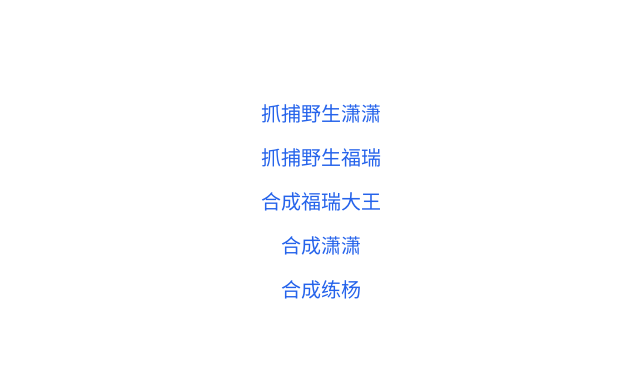
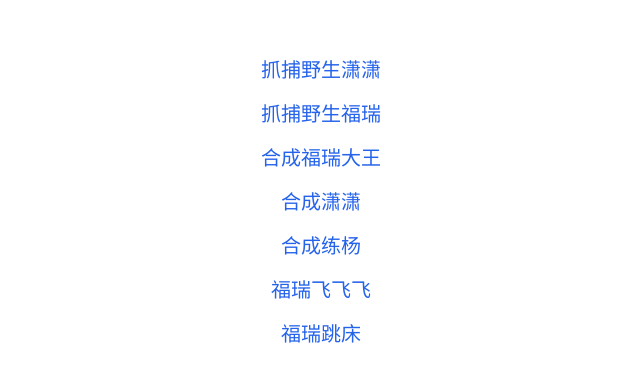
Before and after one commit to DvlGoG0729/DvlGoG0729.github.io, a plain HTML site: page index.html in a window 1280 px wide. Shown: the part 198-580 px from the top of the page, without its empty margins (319-959 px from the left). Drawn offline with nearby package versions, Linux system fonts and the light colour scheme.

Commit message:
Update index.html

```diff
--- a/index.html
+++ b/index.html
@@ -21,6 +21,8 @@
         <a href="https://dvlgog0729.github.io/BigFurry/" target="_blank" class="link-style text-xl">合成福瑞大王</a>
         <a href="https://dvlgog0729.github.io/BigXiaoxiao/" target="_blank" class="link-style text-xl">合成潇潇</a>
         <a href="https://dvlgog0729.github.io/BigLY/" target="_blank" class="link-style text-xl">合成练杨</a>
+        <a href="https://dvlgog0729.github.io/flyFurry/" target="_blank" class="link-style text-xl">福瑞飞飞飞</a>
+        <a href="https://dvlgog0729.github.io/flyFurryBed/" target="_blank" class="link-style text-xl">福瑞跳床</a>
     </div>
 </body>
 </html>
```
